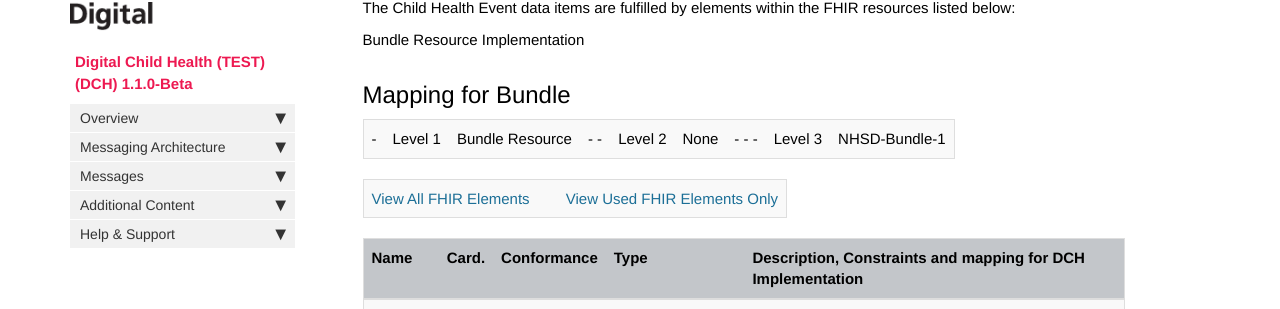
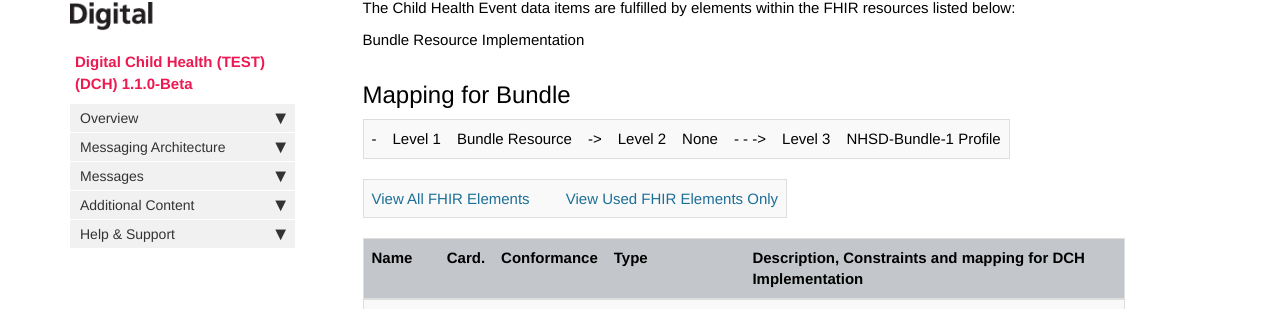
Before and after one commit to nhsconnect/Generic-Test-Repo, a Jekyll site: the page built from pages/explore/explore_birth_details_used.md, in a window 1280 px wide and 900 px high, scrolled down 622 px. Shown: the part 130-439 px from the top of the window. Built offline with Jekyll 4.4.1, drawn with Linux system fonts in a browser that asks for light colours; nearby versions of some CDN libraries; comment, search, counter and statistics services are not loaded.

Commit message:
Updating tables

```diff
--- a/pages/explore/explore_birth_details_used.md
+++ b/pages/explore/explore_birth_details_used.md
@@ -28,7 +28,7 @@ Bundle Resource Implementation
 
 ## Mapping for Bundle ##
 
-|-|Level 1|Bundle Resource|- -|Level 2| None|- - -|Level 3|NHSD-Bundle-1|
+|-|Level 1|Bundle Resource|->|Level 2| None|- - ->|Level 3|NHSD-Bundle-1 Profile|
 
 |[View All FHIR Elements](explore_birth_details.html#mapping-for-bundle)|    |[View Used FHIR Elements Only](explore_birth_details_used.html#mapping-for-bundle)|
 
```
Also changed, not shown: pages/explore/explore_birth_details.md (+1 -1 lines).
